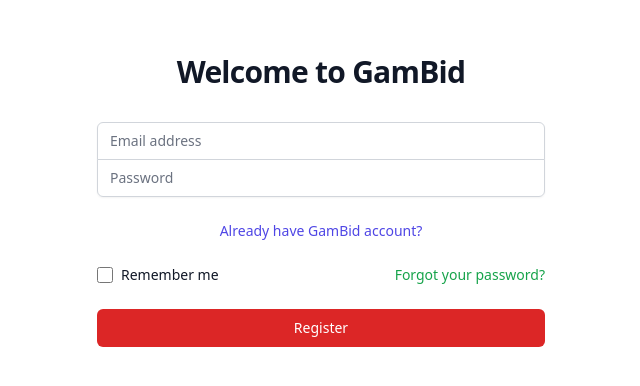
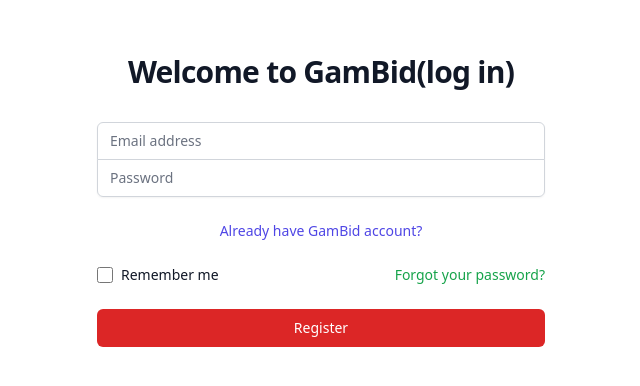
Before and after one commit to Karim-Mammadli/GamBid, a React (Vite) app in the folder frontend/: page / in a window 1280 px wide. Shown: the part 162-548 px from the top of the page, without its empty margins (319-959 px from the left). Built offline with nearby package versions, Linux system fonts and the light colour scheme.

Commit message:
login/register

```diff
--- a/frontend/src/pages/Login.jsx
+++ b/frontend/src/pages/Login.jsx
@@ -1,6 +1,6 @@
 import { useState } from "react";
 
-export default function Register() {
+export default function Login() {
   const [userData, setUserData] = useState({
     email: "",
     password: "",
@@ -17,7 +17,7 @@
         <div className="w-full mt-36 max-w-md space-y-8">
           <div>
             <h2 className="mt-6 text-center text-3xl font-bold tracking-tight text-gray-900">
-              Welcome to GamBid
+              Welcome to GamBid(log in)
             </h2>
           </div>
           <form
--- a/frontend/src/pages/Register.jsx
+++ b/frontend/src/pages/Register.jsx
@@ -1,6 +1,6 @@
 import React, { useState } from "react";
 
-export default function Login() {
+export default function Register() {
   return (
     <>
       {/*
@@ -20,7 +20,7 @@
               alt="Your Company"
             />
             <h2 className="mt-6 text-center text-3xl font-bold tracking-tight text-gray-900">
-              Log in now bitch
+              Register
             </h2>
             <p className="mt-2 text-center text-sm text-gray-600">
               Or{" "}
```
